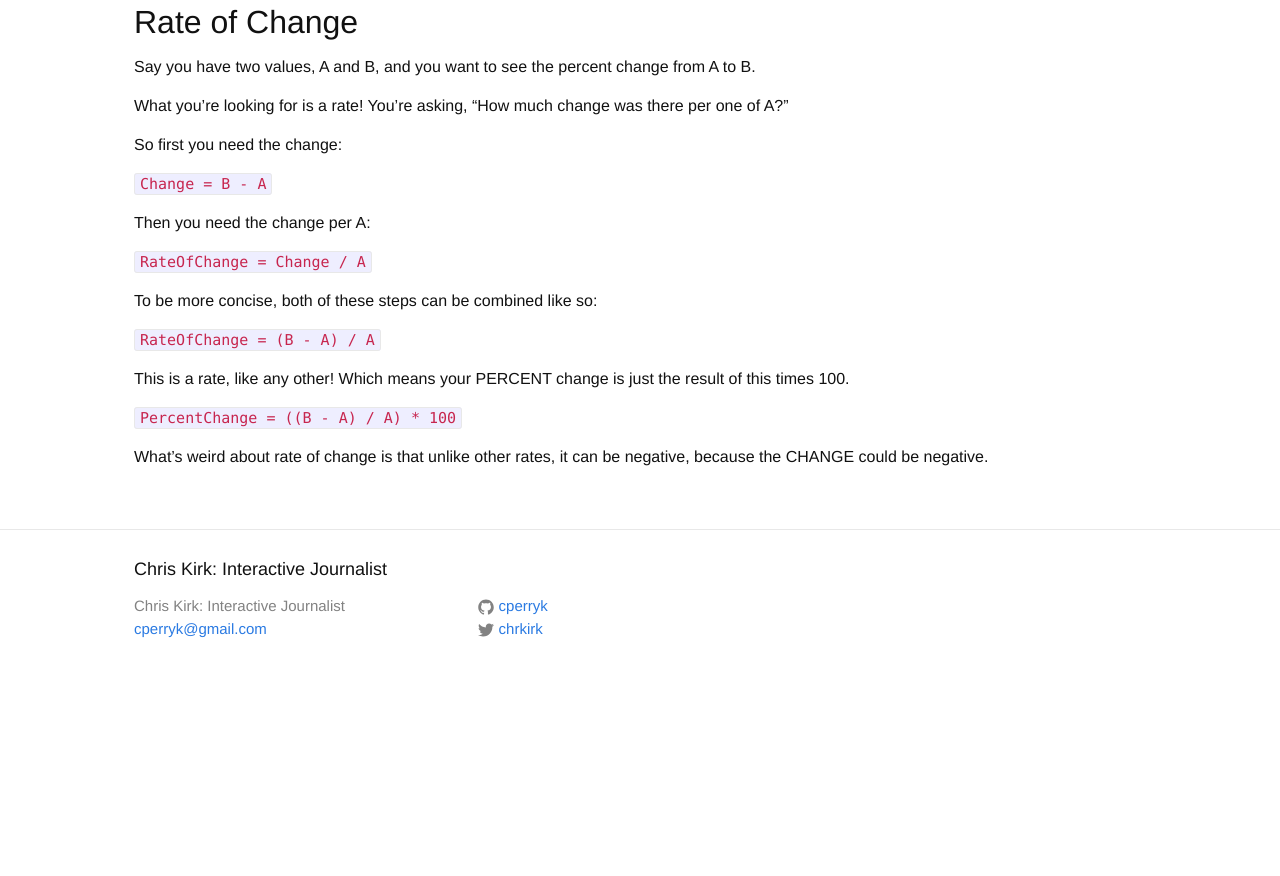
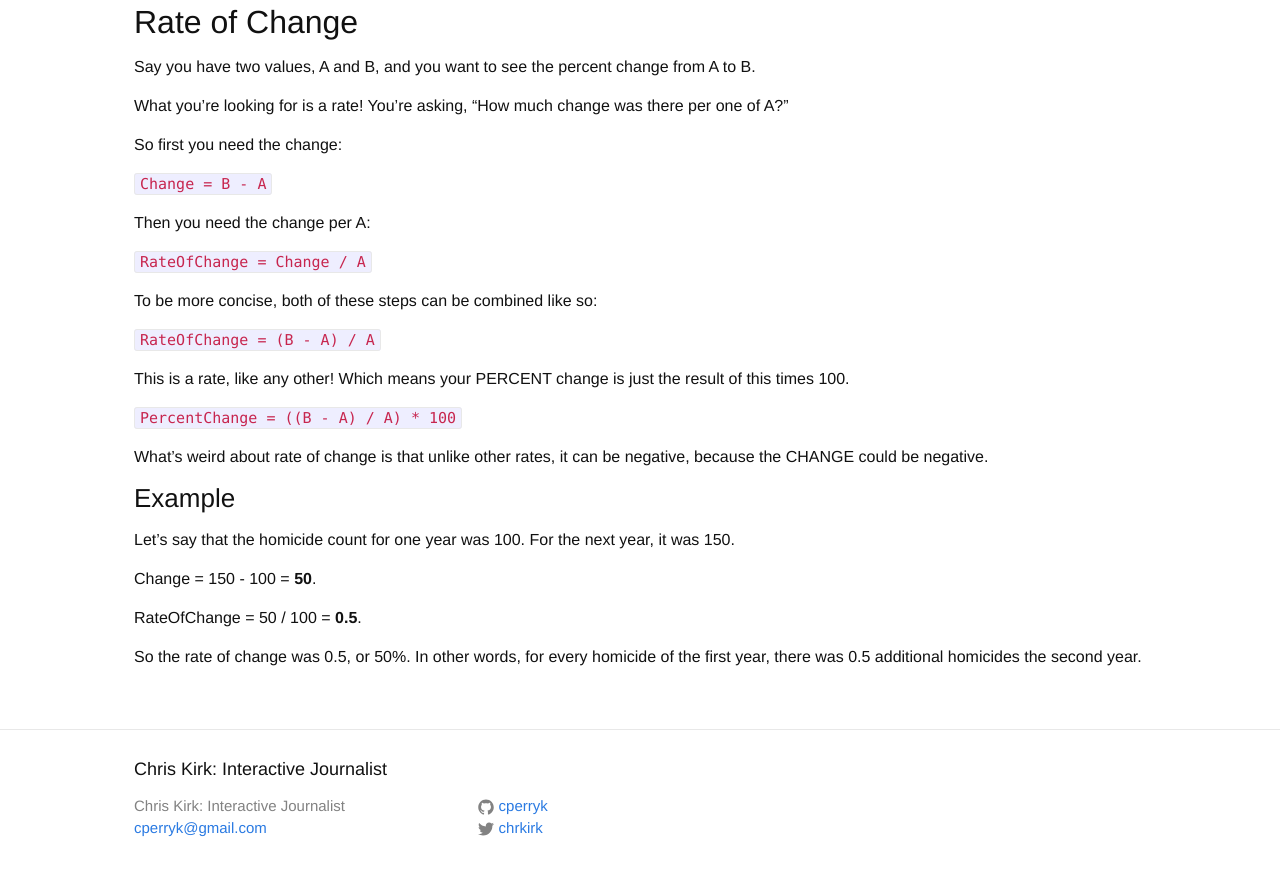
Before and after one commit to cperryk/cperryk.github.io, a Jekyll site: the page built from cuny/rates.markdown, in a window 1280 px wide and 900 px high, scrolled down 789 px. Shown: the top 876 px of the window. Built offline with Jekyll 4.4.1, drawn with Linux system fonts in a browser that asks for light colours; before the commit the page ends 1489 px from its top, so only the background shows below that.

Commit message:
Added example to rates explainer.

```diff
--- a/cuny/rates.markdown
+++ b/cuny/rates.markdown
@@ -46,3 +46,13 @@ This is a rate, like any other! Which means your PERCENT change is just the resu
 `PercentChange = ((B - A) / A) * 100`
 
 What's weird about rate of change is that unlike other rates, it can be negative, because the CHANGE could be negative.
+
+### Example ###
+
+Let's say that the homicide count for one year was 100. For the next year, it was 150.
+
+Change = 150 - 100 = **50**.
+
+RateOfChange = 50 / 100 = **0.5**.
+
+So the rate of change was 0.5, or 50%. In other words, for every homicide of the first year, there was 0.5 additional homicides the second year.
```
